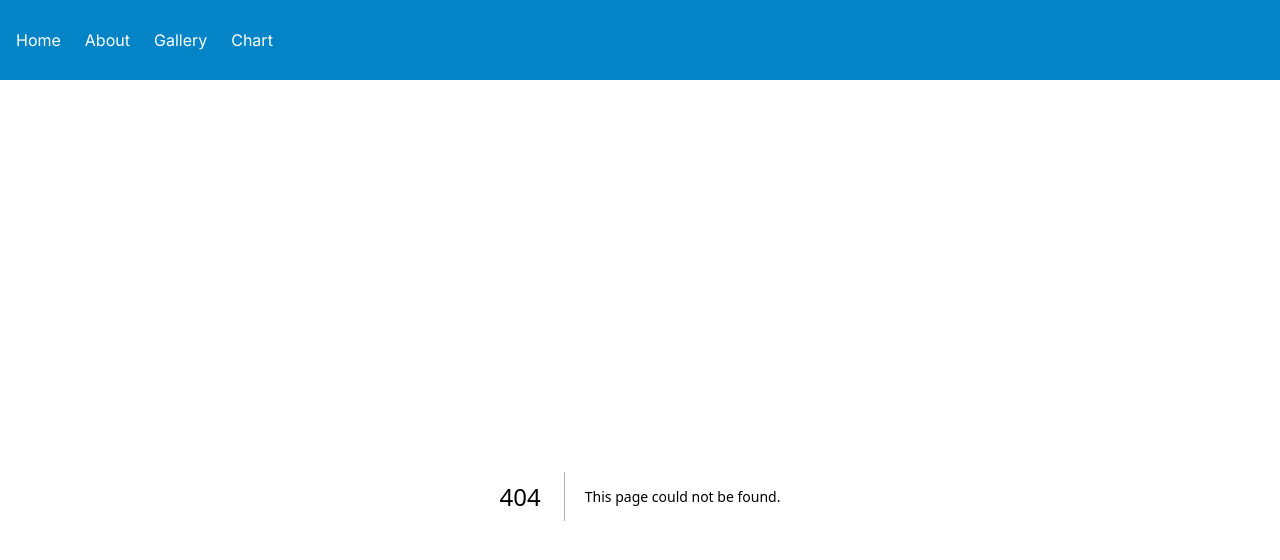
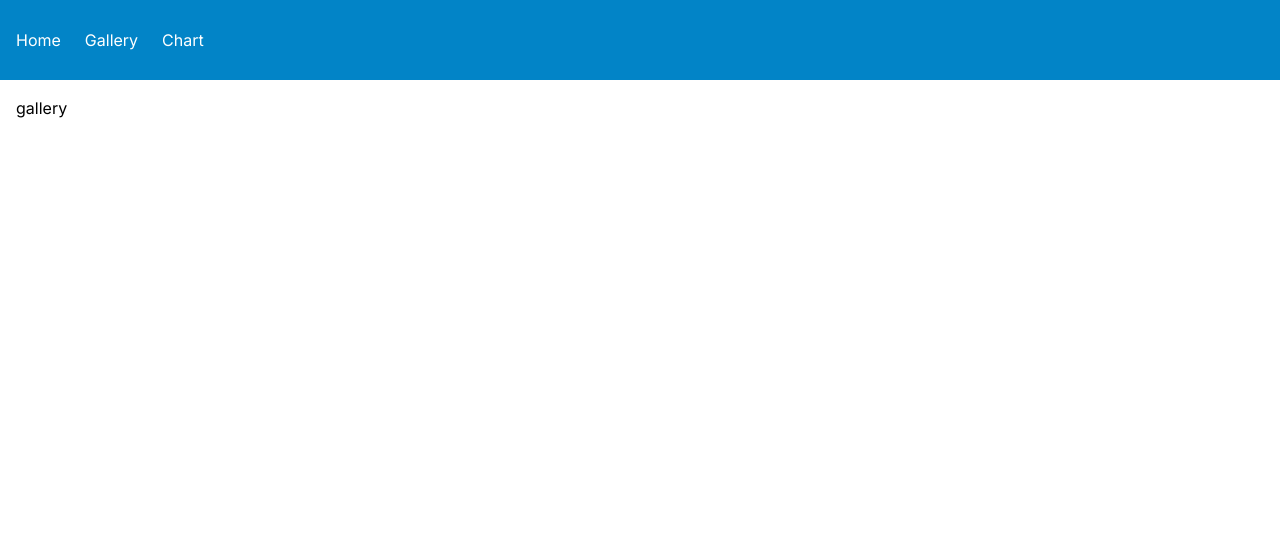
Before and after one commit to gwonhong/next-portfolio, a Next.js app: page /projects in a window 1280 px wide. Before the commit this address had no page. Shown: the top 560 px of the page. Built offline with nearby package versions, Linux system fonts and the light colour scheme.

Commit message:
UPDATE routes

```diff
--- a/app/about/page.tsx
+++ /dev/null
@@ -1,3 +0,0 @@
-export default function About() {
-  return <div>about</div>;
-}
--- a/app/components/navbar.tsx
+++ b/app/components/navbar.tsx
@@ -27,9 +27,6 @@ export default function Navbar() {
               <NavItem text="Home" path="/" />
             </li>
             <li>
-              <NavItem text="About" path="/about" />
-            </li>
-            <li>
               <NavItem text="Gallery" path="/gallery" />
             </li>
             <li>
--- a/app/gallery/page.tsx
+++ /dev/null
@@ -1,3 +0,0 @@
-export default function Gallery() {
-  return <div>gallery</div>;
-}
--- /dev/null
+++ b/app/projects/page.tsx
@@ -0,0 +1,3 @@
+export default function Projects() {
+  return <div>gallery</div>;
+}
```
